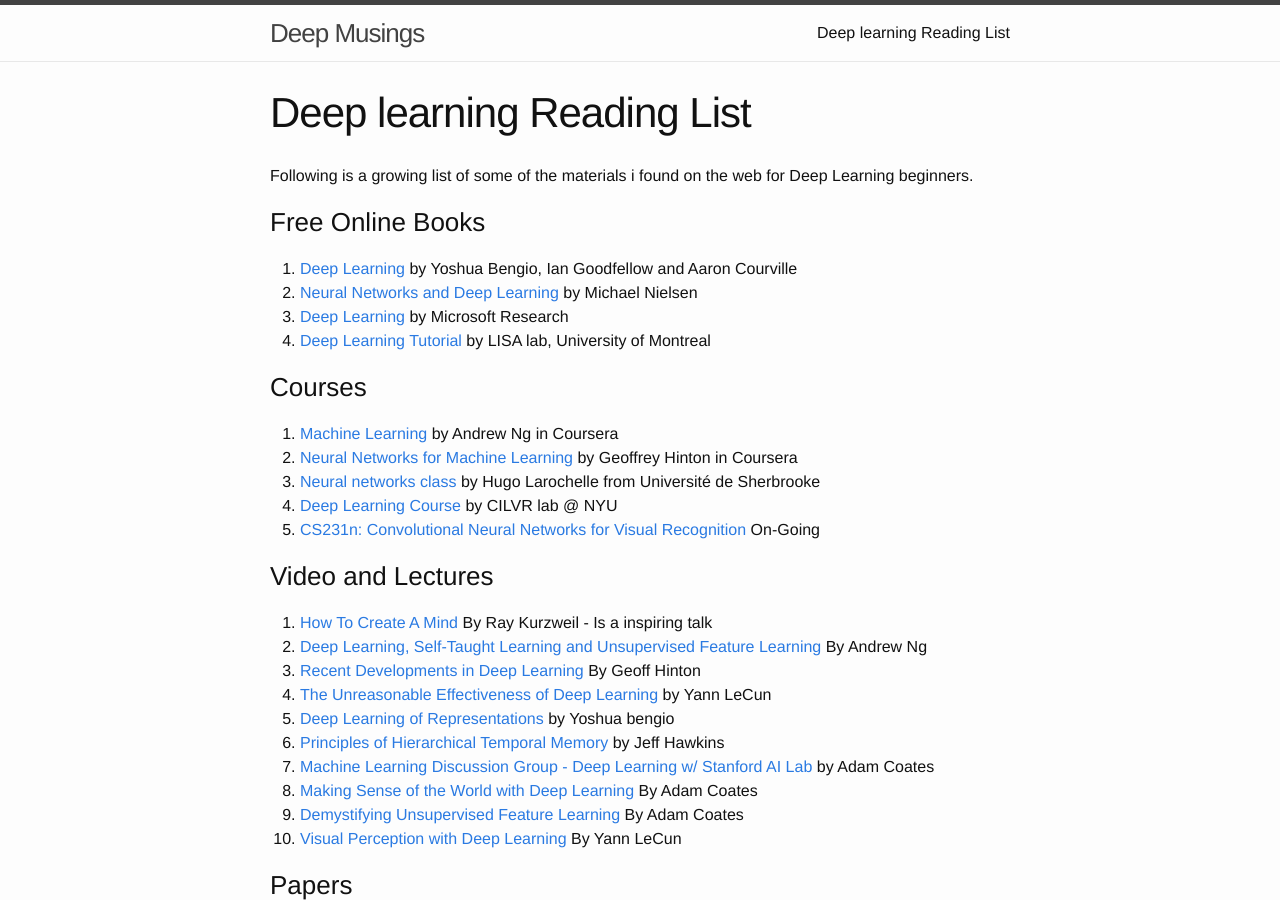
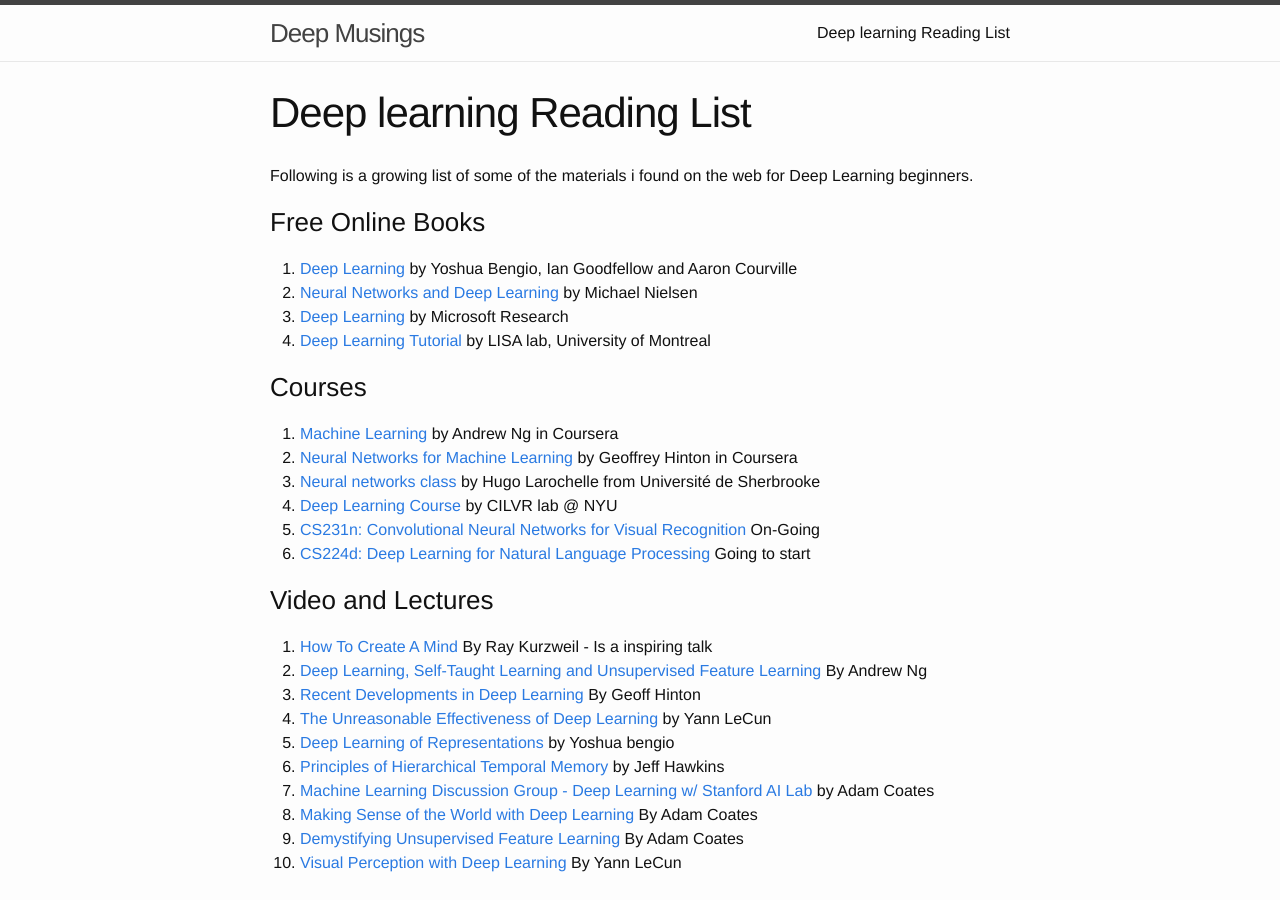
Before and after one commit to jmozah/jmozah.github.io, a Jekyll site: the page built from about.md, in a window 1280 px wide and 900 px high. Built offline with Jekyll 4.4.1, drawn with Linux system fonts in a browser that asks for light colours.

Commit message:
Added cs224d

```diff
--- a/about.md
+++ b/about.md
@@ -20,6 +20,7 @@ Following is a growing list of some of the materials i found on the web for Deep
 3. [Neural networks class](https://www.youtube.com/playlist?list=PL6Xpj9I5qXYEcOhn7TqghAJ6NAPrNmUBH) by Hugo Larochelle from Université de Sherbrooke
 4. [Deep Learning Course](http://cilvr.cs.nyu.edu/doku.php?id=deeplearning:slides:start) by CILVR lab @ NYU
 5. [CS231n: Convolutional Neural Networks for Visual Recognition](http://vision.stanford.edu/teaching/cs231n/syllabus.html) On-Going
+6. [CS224d: Deep Learning for Natural Language Processing](http://cs224d.stanford.edu/) Going to start
 
 
 ### Video and Lectures
```
Also changed, not shown: 3 other files.
